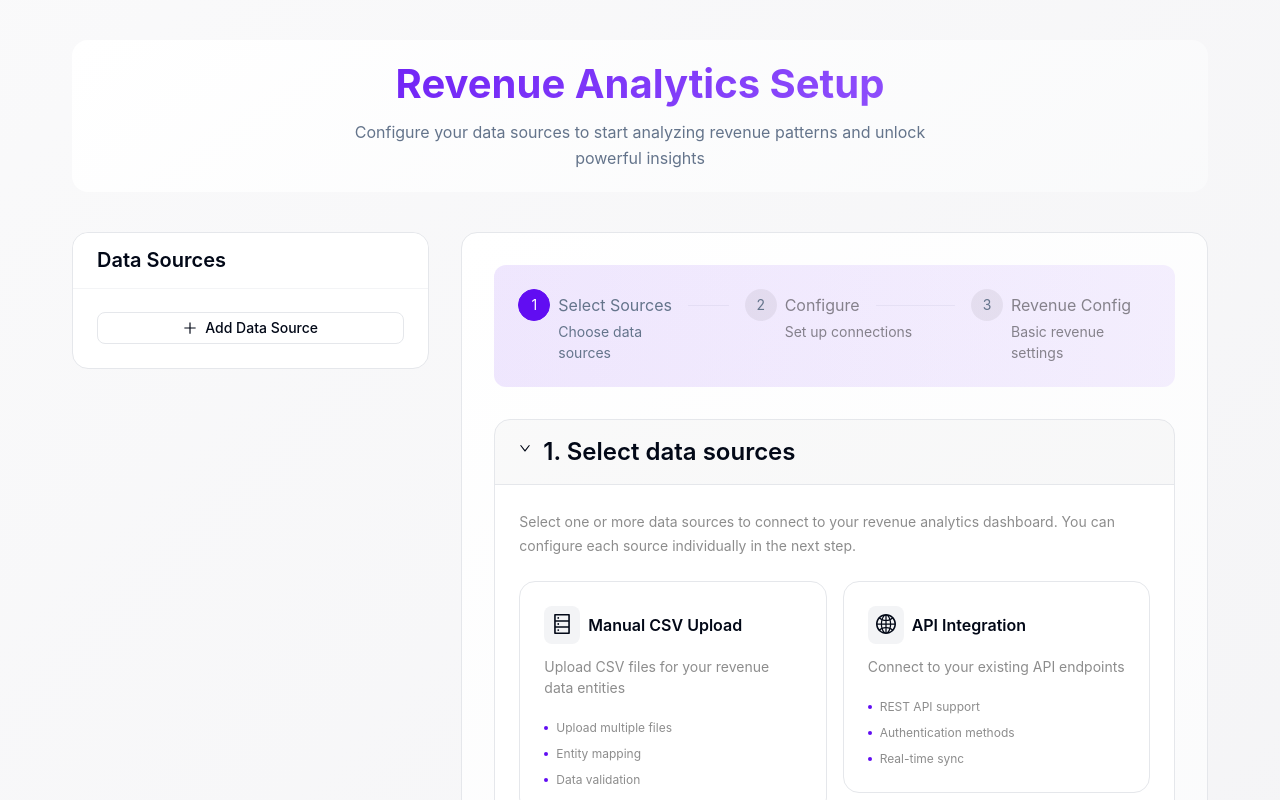
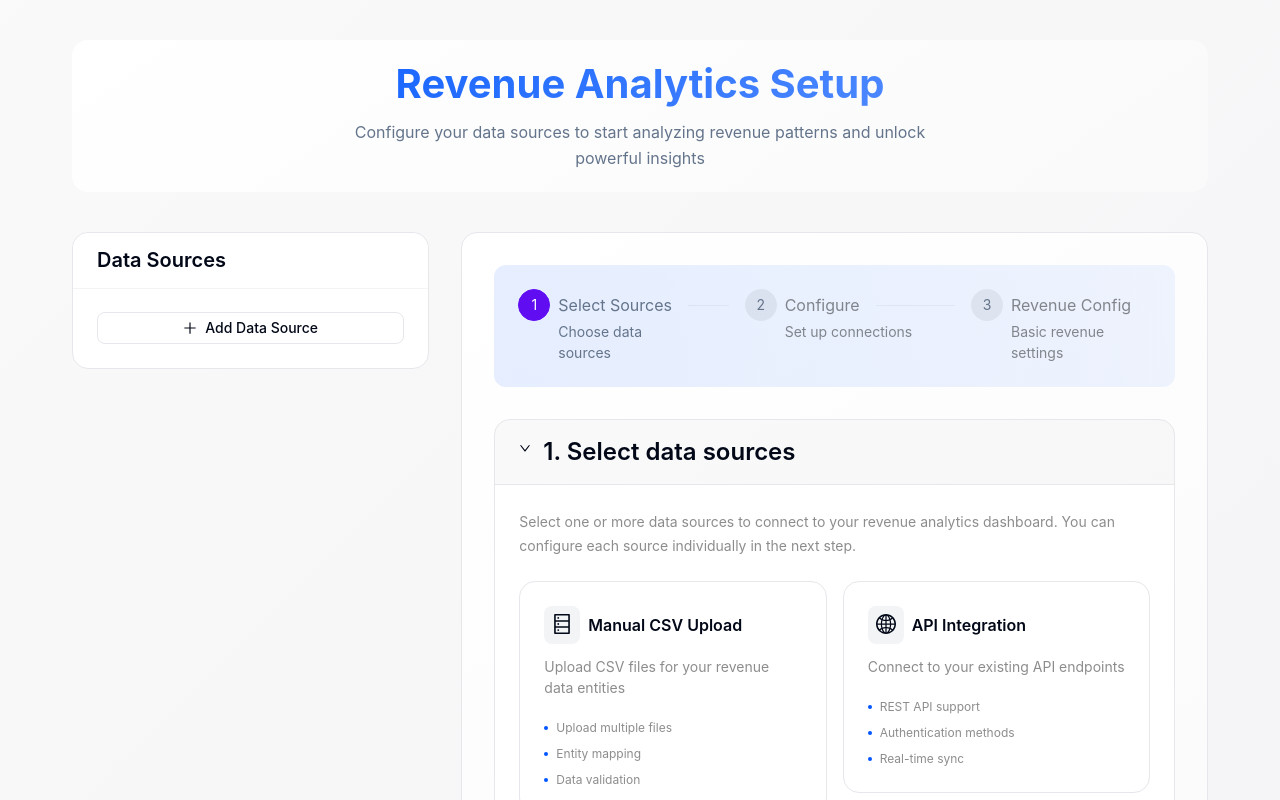
Before and after one commit to PsPasha23/data-nexus-setup, a React (Vite) app: page / in a window 1280 px wide. Shown: the top 800 px of the page. Built offline with nearby package versions, Linux system fonts and the light colour scheme.

Commit message:
Update color theme
Update the color theme to match the provided screenshot, adjusting primary, secondary, and background colors to align with the visual design.

```diff
--- a/src/index.css
+++ b/src/index.css
@@ -19,9 +19,9 @@ All colors MUST be HSL.
     --popover-foreground: 222.2 84% 4.9%;
 
     /* Primary Brand Colors */
-    --primary: 262 90% 50%;
+    --primary: 220 100% 50%;
     --primary-foreground: 0 0% 100%;
-    --primary-glow: 262 100% 70%;
+    --primary-glow: 220 100% 70%;
 
     /* Secondary Colors */
     --secondary: 220 15% 96%;
@@ -32,8 +32,8 @@ All colors MUST be HSL.
     --muted-foreground: 215.4 16.3% 46.9%;
 
     /* Accent Colors */
-    --accent: 262 90% 96%;
-    --accent-foreground: 262 90% 40%;
+    --accent: 220 100% 96%;
+    --accent-foreground: 220 100% 40%;
 
     /* Destructive Colors */
     --destructive: 0 84.2% 60.2%;
@@ -42,7 +42,7 @@ All colors MUST be HSL.
     /* Border & Input */
     --border: 220 13% 91%;
     --input: 220 13% 91%;
-    --ring: 262 90% 50%;
+    --ring: 220 100% 50%;
 
     /* Success Colors */
     --success: 142 71% 45%;
@@ -53,15 +53,15 @@ All colors MUST be HSL.
     --warning-foreground: 0 0% 100%;
 
     /* Gradients */
-    --gradient-primary: linear-gradient(135deg, hsl(262, 90%, 50%), hsl(262, 100%, 70%));
+    --gradient-primary: linear-gradient(135deg, hsl(220, 100%, 50%), hsl(220, 100%, 70%));
     --gradient-secondary: linear-gradient(135deg, hsl(220, 15%, 96%), hsl(220, 20%, 92%));
     --gradient-card: linear-gradient(145deg, hsl(0, 0%, 100%), hsl(220, 15%, 98%));
 
     /* Shadows */
-    --shadow-sm: 0 2px 4px hsl(262, 90%, 50% / 0.1);
-    --shadow-md: 0 4px 12px hsl(262, 90%, 50% / 0.15);
-    --shadow-lg: 0 10px 30px hsl(262, 90%, 50% / 0.2);
-    --shadow-glow: 0 0 20px hsl(262, 100%, 70% / 0.3);
+    --shadow-sm: 0 2px 4px hsl(220, 100%, 50% / 0.1);
+    --shadow-md: 0 4px 12px hsl(220, 100%, 50% / 0.15);
+    --shadow-lg: 0 10px 30px hsl(220, 100%, 50% / 0.2);
+    --shadow-glow: 0 0 20px hsl(220, 100%, 70% / 0.3);
 
     --radius: 0.75rem;
 
@@ -94,9 +94,9 @@ All colors MUST be HSL.
     --popover-foreground: 210 40% 98%;
 
     /* Primary Brand Colors */
-    --primary: 262 90% 60%;
+    --primary: 220 100% 60%;
     --primary-foreground: 0 0% 100%;
-    --primary-glow: 262 100% 80%;
+    --primary-glow: 220 100% 80%;
 
     /* Secondary Colors */
     --secondary: 217.2 32.6% 17.5%;
@@ -107,8 +107,8 @@ All colors MUST be HSL.
     --muted-foreground: 215 20.2% 65.1%;
 
     /* Accent Colors */
-    --accent: 262 90% 15%;
-    --accent-foreground: 262 90% 70%;
+    --accent: 220 100% 15%;
+    --accent-foreground: 220 100% 70%;
 
     /* Destructive Colors */
     --destructive: 0 62.8% 30.6%;
@@ -117,7 +117,7 @@ All colors MUST be HSL.
     /* Border & Input */
     --border: 217.2 32.6% 17.5%;
     --input: 217.2 32.6% 17.5%;
-    --ring: 262 90% 60%;
+    --ring: 220 100% 60%;
 
     /* Success Colors */
     --success: 142 71% 55%;
@@ -128,7 +128,7 @@ All colors MUST be HSL.
     --warning-foreground: 0 0% 100%;
 
     /* Gradients */
-    --gradient-primary: linear-gradient(135deg, hsl(262, 90%, 60%), hsl(262, 100%, 80%));
+    --gradient-primary: linear-gradient(135deg, hsl(220, 100%, 60%), hsl(220, 100%, 80%));
     --gradient-secondary: linear-gradient(135deg, hsl(217.2, 32.6%, 17.5%), hsl(217.2, 32.6%, 22%));
     --gradient-card: linear-gradient(145deg, hsl(230, 20%, 9%), hsl(230, 20%, 12%));
 
@@ -136,7 +136,7 @@ All colors MUST be HSL.
     --shadow-sm: 0 2px 4px hsl(0, 0%, 0% / 0.3);
     --shadow-md: 0 4px 12px hsl(0, 0%, 0% / 0.4);
     --shadow-lg: 0 10px 30px hsl(0, 0%, 0% / 0.5);
-    --shadow-glow: 0 0 20px hsl(262, 100%, 80% / 0.4);
+    --shadow-glow: 0 0 20px hsl(220, 100%, 80% / 0.4);
     --sidebar-background: 240 5.9% 10%;
     --sidebar-foreground: 240 4.8% 95.9%;
     --sidebar-primary: 224.3 76.3% 48%;
```
